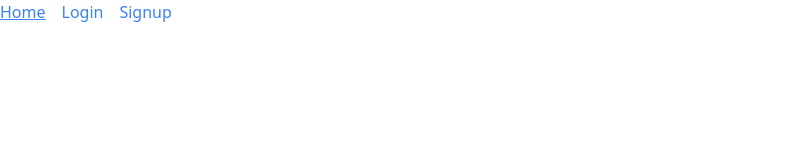
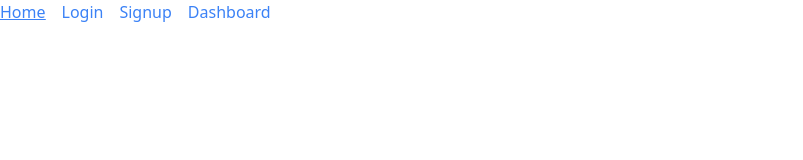
Before and after one commit to Masoud-M/auth-task, a Next.js app: page /login in a window 1280 px wide. Shown: the top 160 px of the page, without its empty margins (0-803 px from the left). Built offline with nearby package versions, Linux system fonts and the light colour scheme.

Commit message:
chore: add a new link to the private dashboard page

```diff
--- a/components/navbar/Navbar.tsx
+++ b/components/navbar/Navbar.tsx
@@ -14,6 +14,9 @@ function Navbar() {
           <li className="hover:underline">
             <Link href="/signup">Signup</Link>
           </li>
+          <li className="hover:underline">
+            <Link href="/dashboard">Dashboard</Link>
+          </li>
         </ul>
       </nav>
     </header>
```
